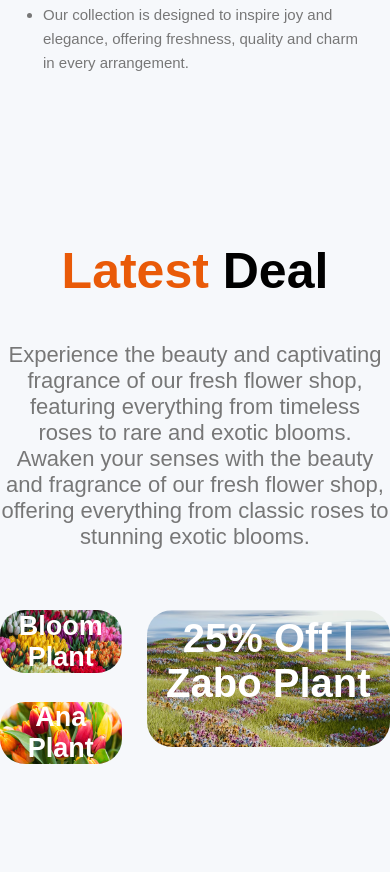
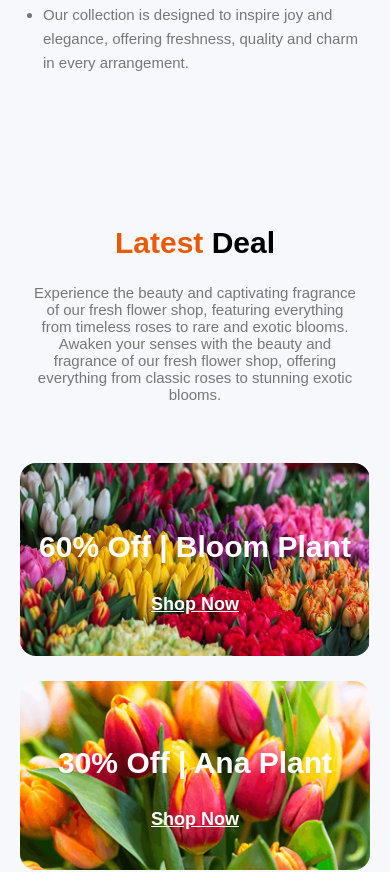
Before and after one commit to shahria-islam-sami/a02-sis, a plain HTML site: page index.html in a window 390 px wide. Shown: the part 3823-4695 px from the top of the page. Drawn offline with Linux system fonts and the light colour scheme.

Commit message:
media query added in latest deal section and grid applied

```diff
--- a/styles.css
+++ b/styles.css
@@ -454,6 +454,49 @@ body {
     align-items: center;
   }
 
+   .latest-deal {
+    margin: 20px 20px ;
+    align-items: center;
+
+  }
+  .latest-deal h1 {
+    font-size: 30px;
+    font-weight: bold;
+  }
+    .latest-deal h2 {
+    font-size: 30px;
+    font-weight: bold;
+  }
+
+  .latest-deal p {
+    font-size: 15px;
+    padding: 0 10px;
+
+  }
+
+  .deal-grid-container {
+    display: flex;
+    flex-direction: column;
+    gap: 20px;
+  }
+
+  .deal-card img {
+    width: 100%;
+    height: 100%;
+    object-fit: cover;
+    border-radius: 16px;
+  }
+
+  .deal-overlay p {
+    font-size: 20px;
+    font-weight: bold;
+  }
+
+  .deal-overlay span {
+    font-size: 18px;
+    font-weight: bold;
+  }
+
 
 
 
```
